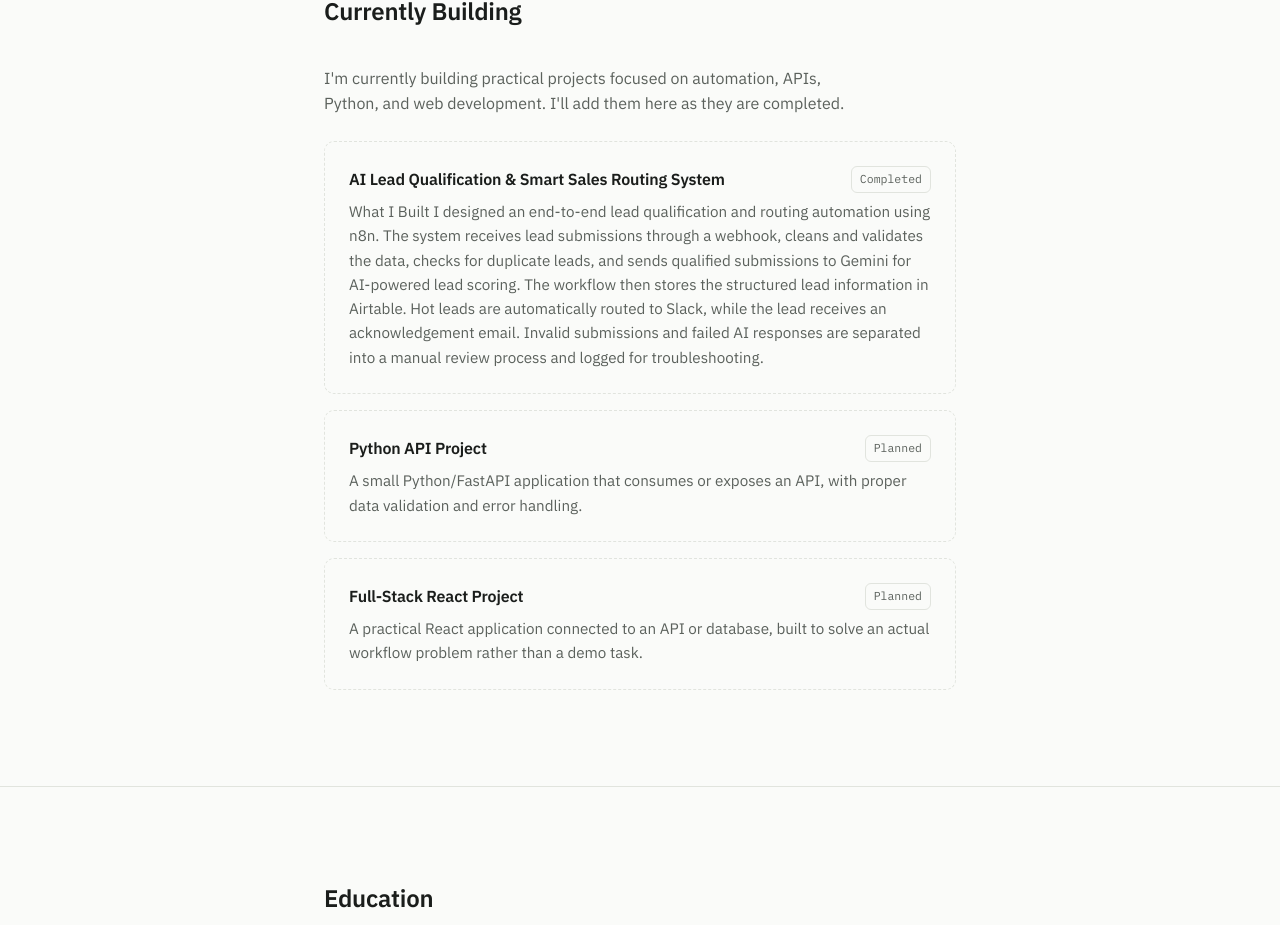
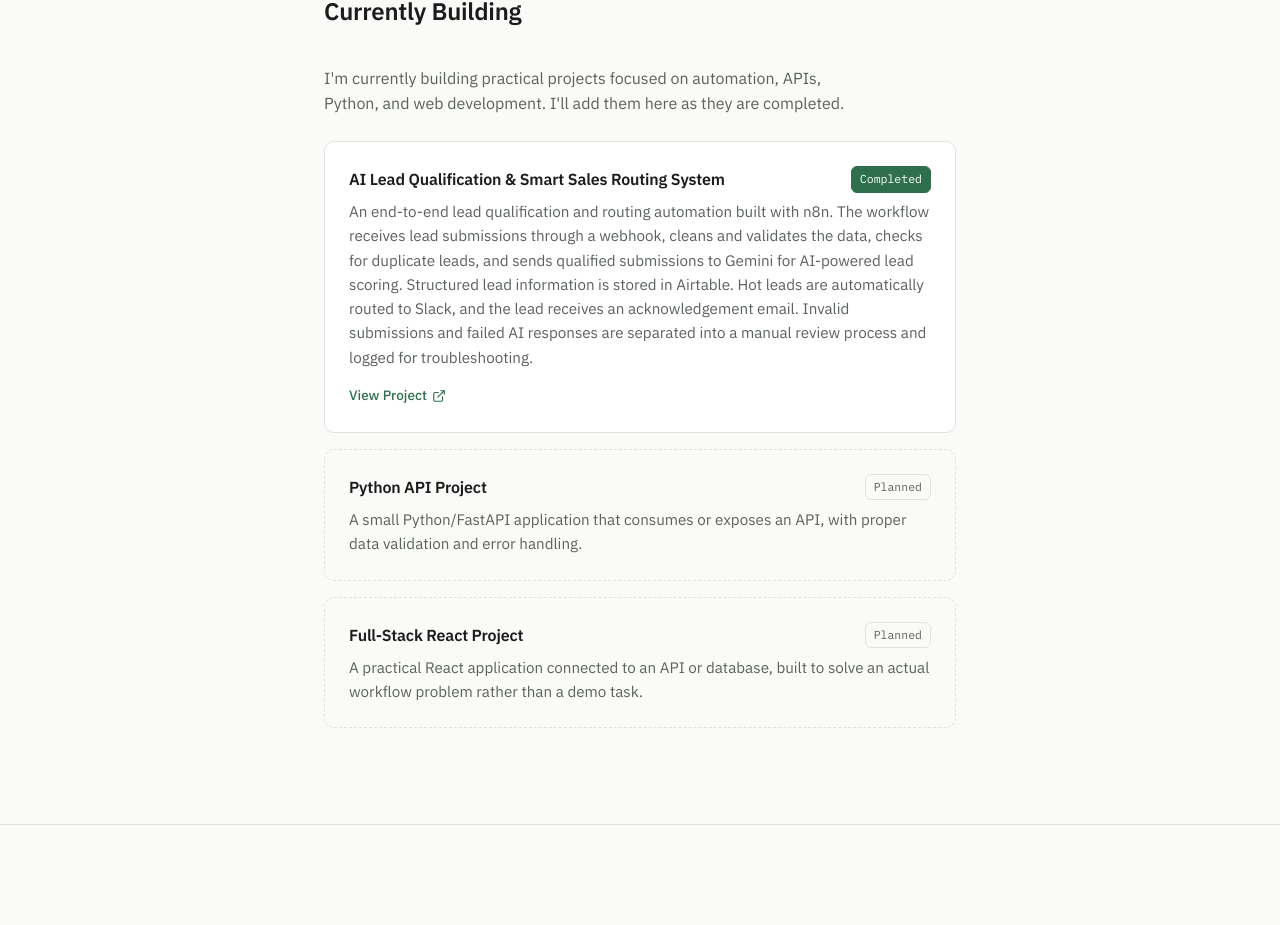
Before and after one commit to Azarath-max/Portfolio-Site, a React (Vite) app: page / in a window 1280 px wide. Shown: the part 2548-3473 px from the top of the page. Built offline with nearby package versions, Linux system fonts and the light colour scheme.

Commit message:
Completed Project Update

```diff
--- a/src/components/Projects.css
+++ b/src/components/Projects.css
@@ -14,6 +14,12 @@
   border: 1px dashed var(--color-border);
   border-radius: 10px;
   padding: var(--space-3);
+}
+
+.project-item--completed {
+  border-style: solid;
+  border-color: var(--color-border);
+  background: var(--color-surface);
 }
 
 .project-header {
@@ -48,7 +54,27 @@
   background: var(--color-accent-tint);
 }
 
+.project-status--completed {
+  color: #ffffff;
+  border-color: var(--color-accent);
+  background: var(--color-accent);
+}
+
 .project-item p {
   color: var(--color-text-secondary);
   font-size: 0.95rem;
 }
+
+.project-link {
+  display: inline-flex;
+  align-items: center;
+  gap: 0.3rem;
+  margin-top: var(--space-2);
+  font-size: 0.85rem;
+  font-weight: 500;
+  color: var(--color-accent);
+}
+
+.project-link:hover {
+  color: var(--color-accent-dark);
+}
--- a/src/components/Projects.jsx
+++ b/src/components/Projects.jsx
@@ -1,3 +1,4 @@
+import { ExternalLink } from "lucide-react";
 import { projects } from "../data/portfolioData.js";
 import "./Projects.css";
 
@@ -7,20 +8,35 @@ export default function Projects() {
       <div className="container">
         <h2 className="section-heading">Currently Building</h2>
         <p className="projects-intro">
-          I'm currently building practical projects focused on automation, APIs, Python, and web
-          development. I'll add them here as they are completed.
+          I'm currently building practical projects focused on automation, APIs,
+          Python, and web development. I'll add them here as they are completed.
         </p>
 
         <div className="projects-list">
           {projects.map((project) => (
-            <div className="project-item" key={project.title}>
+            <div
+              className={`project-item ${project.status === "Completed" ? "project-item--completed" : ""}`}
+              key={project.title}
+            >
               <div className="project-header">
                 <h3>{project.title}</h3>
-                <span className={`project-status project-status--${project.status.toLowerCase().replace(" ", "-")}`}>
+                <span
+                  className={`project-status project-status--${project.status.toLowerCase().replace(" ", "-")}`}
+                >
                   {project.status}
                 </span>
               </div>
               <p>{project.description}</p>
+              {project.link && (
+                <a
+                  className="project-link"
+                  href={project.link}
+                  target="_blank"
+                  rel="noreferrer"
+                >
+                  View Project <ExternalLink size={14} />
+                </a>
+              )}
             </div>
           ))}
         </div>
--- a/src/data/portfolioData.js
+++ b/src/data/portfolioData.js
@@ -15,8 +15,8 @@ export const profile = {
     "I recently completed my Computer Engineering degree and gained hands-on experience in telecommunications during my internship. I'm now building my skills in software development, automation, and APIs.",
   email: "cpe.panopio.johngabriel@gmail.com",
   links: {
-    github: "https://github.com/Azarath-max", // TODO: replace
-    linkedin: "https://www.linkedin.com/in/johngabrielpanopio/", // TODO: replace
+    github: "https://github.com/your-username", // TODO: replace
+    linkedin: "https://linkedin.com/in/your-profile", // TODO: replace
   },
 };
 
@@ -83,14 +83,14 @@ export const skillGroups = [
   },
 ];
 
-// Set status to "In Progress" or "Planned".
-// Replace title/description/link once a project is actually finished.
+// Set status to "In Progress" or "Planned". Use "Completed" once a project is actually finished.
 export const projects = [
   {
     title: "AI Lead Qualification & Smart Sales Routing System",
     status: "Completed",
     description:
-      "What I Built I designed an end-to-end lead qualification and routing automation using n8n. The system receives lead submissions through a webhook, cleans and validates the data, checks for duplicate leads, and sends qualified submissions to Gemini for AI-powered lead scoring. The workflow then stores the structured lead information in Airtable. Hot leads are automatically routed to Slack, while the lead receives an acknowledgement email. Invalid submissions and failed AI responses are separated into a manual review process and logged for troubleshooting.",
+      "An end-to-end lead qualification and routing automation built with n8n. The workflow receives lead submissions through a webhook, cleans and validates the data, checks for duplicate leads, and sends qualified submissions to Gemini for AI-powered lead scoring. Structured lead information is stored in Airtable. Hot leads are automatically routed to Slack, and the lead receives an acknowledgement email. Invalid submissions and failed AI responses are separated into a manual review process and logged for troubleshooting.",
+    link: "https://github.com/Azarath-max/ai-lead-qualification-system",
   },
   {
     title: "Python API Project",
```
